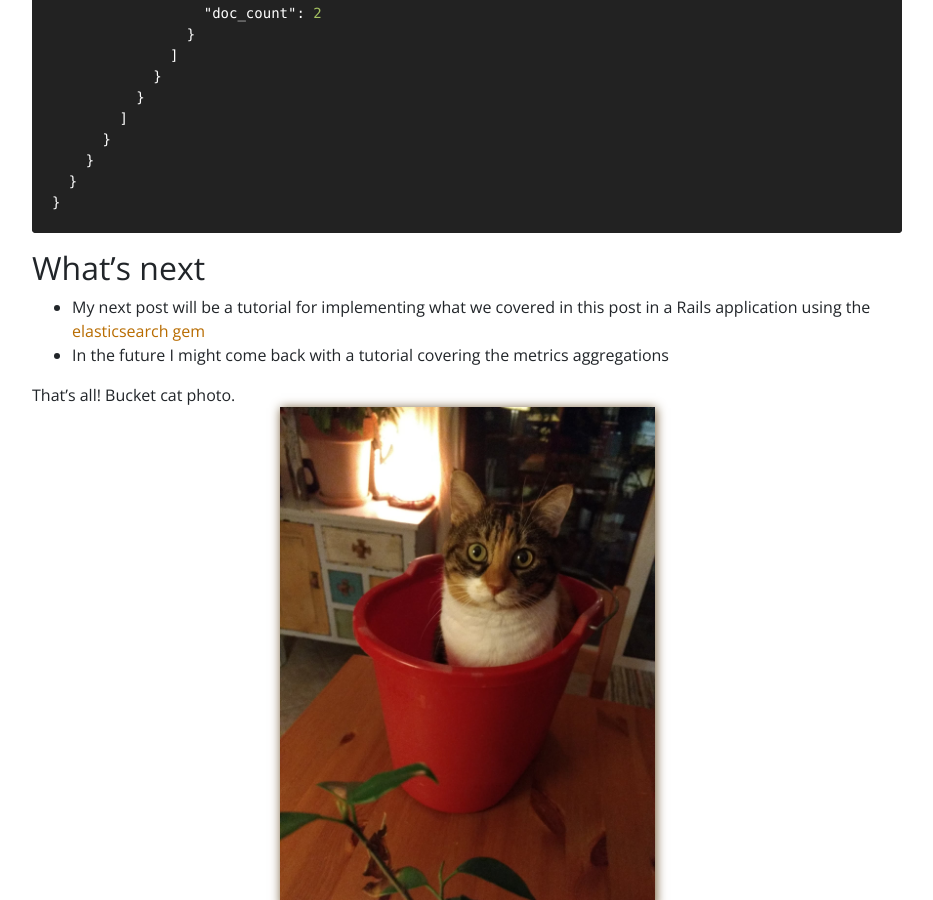
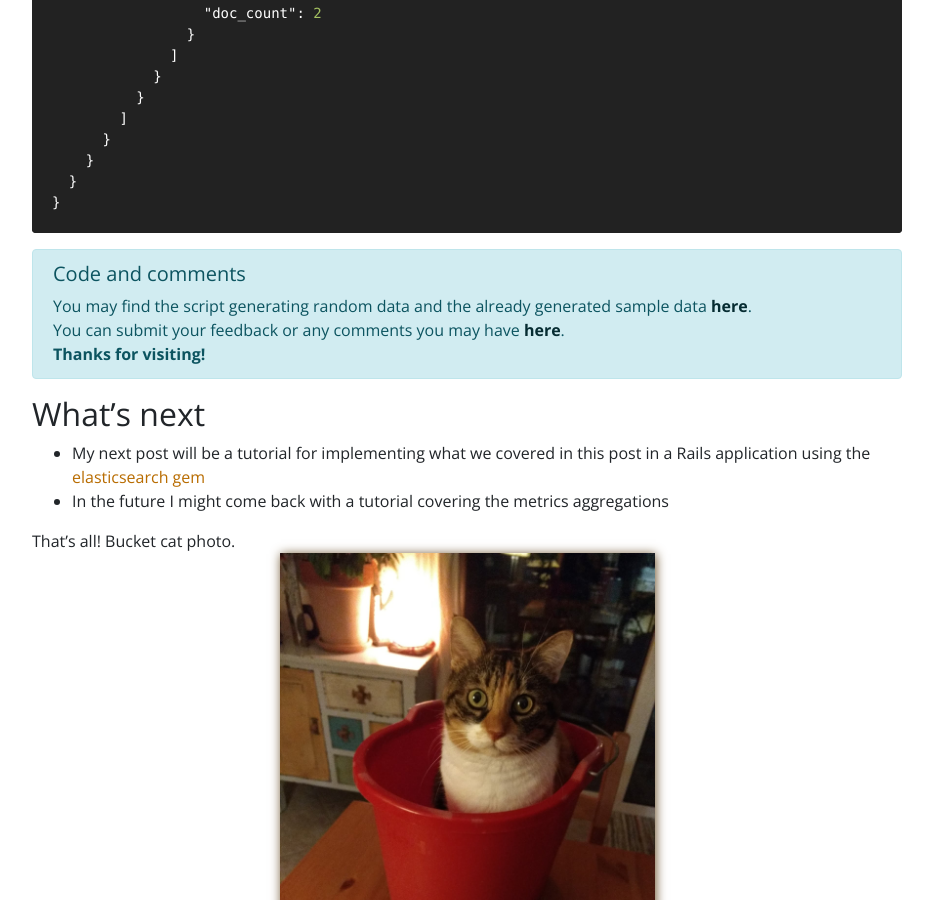
Before and after one commit to iridakos/iridakos.github.io, a Jekyll site: the page built from _posts/2018-10-22-elasticsearch-bucket-aggregations.markdown, in a window 1280 px wide and 900 px high, scrolled down 44355 px. Shown: the whole window, without its empty margins (23-956 px from the left). Built offline with Jekyll 4.4.1, drawn with Linux system fonts in a browser that asks for light colours; nearby versions of some CDN libraries; comment, search, counter and statistics services are not loaded.

Commit message:
Elasticsearch bucket aggregations

````diff
--- a/_posts/2018-10-22-elasticsearch-bucket-aggregations.markdown
+++ b/_posts/2018-10-22-elasticsearch-bucket-aggregations.markdown
@@ -2173,6 +2173,14 @@ Now, in the response we have an unfiltered section which we can use to render th
 }
 ```
 
+<div class="alert alert-info">
+  <h5>Code and comments</h5>
+
+  <div>You may find the script generating random data and the already generated sample data <a class="alert-link" href="https://github.com/iridakos/iridakos-posts/tree/master/2018-09-22-elasticsearch-bucket-aggregations">here</a>.</div>
+  <div>You can submit your feedback or any comments you may have <a class="alert-link" href="https://github.com/iridakos/iridakos-posts/issues/1">here</a>.</div>
+  <strong>Thanks for visiting!</strong>
+</div>
+
 ## What's next
 
 - My next post will be a tutorial for implementing what we covered in this post in a Rails application using the [elasticsearch gem](https://github.com/elastic/elasticsearch-ruby)
````
